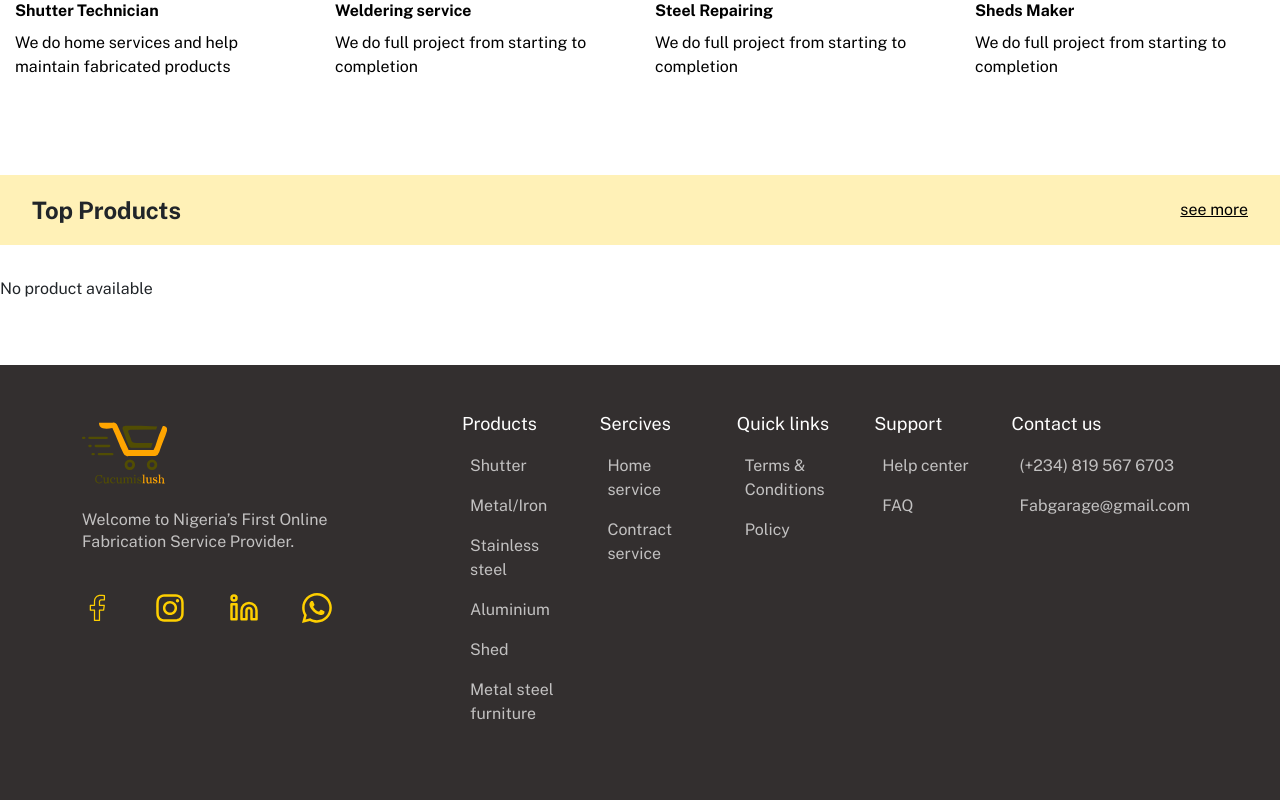
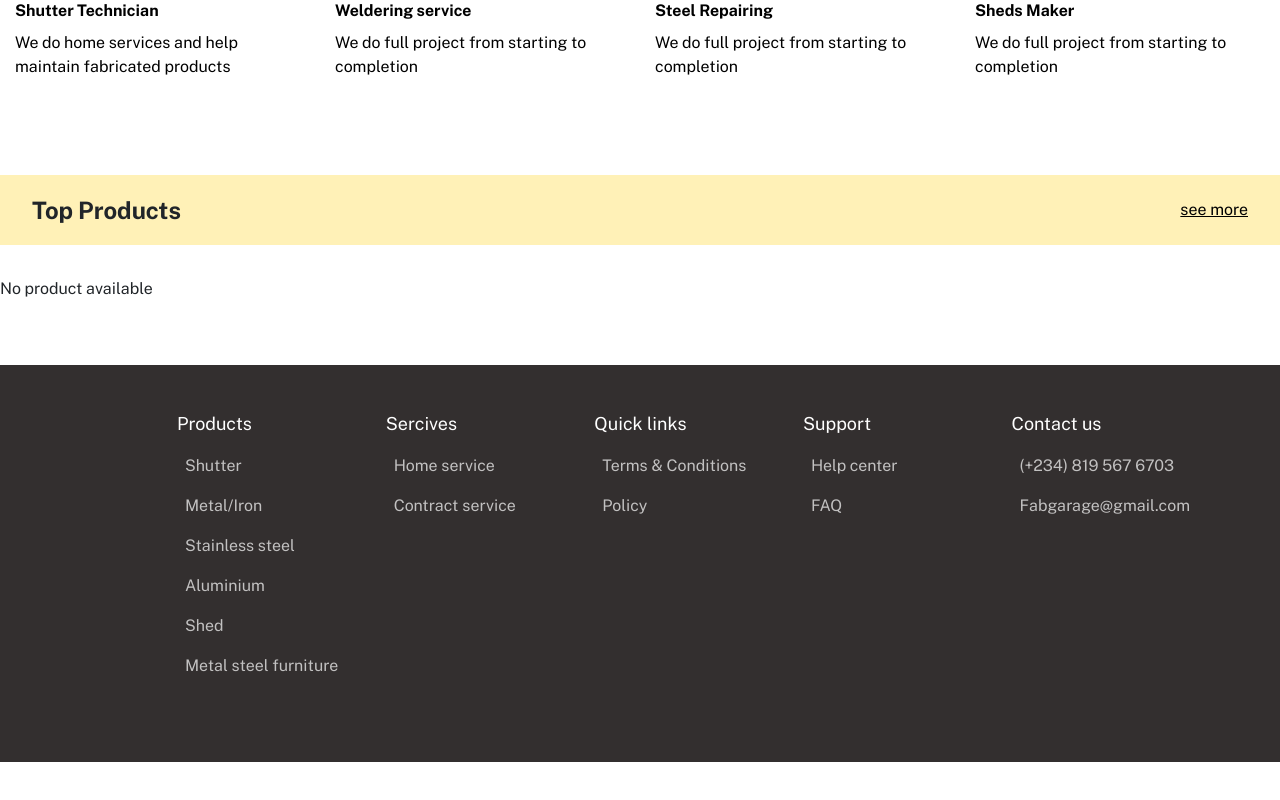
Before and after one commit to AY001A/FAB-SHOP, a React (Create React App) app: page / in a window 1280 px wide. Shown: the part 2654-3454 px from the top of the page. After the commit the page ends 3416 px from the top, so only its background shows below. Built offline with nearby package versions, Linux system fonts and the light colour scheme.

Commit message:
refactor footer ui

```diff
--- a/src/components/footer/Footer.js
+++ b/src/components/footer/Footer.js
@@ -12,15 +12,15 @@ const Footer = () => {
     <footer className="bd-footer align-middle mt-5">
       <div className="container py-5 ">
         <div className="row">
-          <div className="col-lg-3 mb-3 col-sm-12">
-            <Link to={"/"} className="flex-start">
+          {/* <div className="col-lg-3 mb-3 col-sm-12"> */}
+          {/* <Link to={"/"} className="flex-start">
               <img src={Logo} alt="fabgarage brand" className="logo" />
             </Link>
             <p className="footerDesc mt-3">
               Welcome to Nigeria’s First Online Fabrication Service Provider.
-            </p>
+            </p> */}
 
-            <div className="socialMedia">
+          {/* <div className="socialMedia">
               <Link to={"/"}>
                 <img
                   src={Facebook}
@@ -52,38 +52,47 @@ const Footer = () => {
                   className="socialMediaIcons"
                 />
               </Link>
-            </div>
-          </div>
+            </div> */}
+          {/* </div> */}
           <div className="col-lg offset-lg-1 mb-3 links col-sm-12">
             <h5 className="footerLinkHeader mb-3">Products</h5>
             <ul className="list-unstyled">
               <li className="mb-2">
-                <Link to={"/"} className="footerLinks">
+                <Link to={"/productCategory/shutter"} className="footerLinks">
                   Shutter
                 </Link>
               </li>
               <li className="mb-2">
-                <Link to={"/"} className="footerLinks">
+                <Link
+                  to={"/productCategory/metal-iron"}
+                  className="footerLinks"
+                >
                   Metal/Iron
                 </Link>
               </li>
               <li className="mb-2">
-                <Link to={"/"} className="footerLinks">
+                <Link
+                  to={"/productCategory/stainless-steel"}
+                  className="footerLinks"
+                >
                   Stainless steel
                 </Link>
               </li>
               <li className="mb-2">
-                <Link to={"/"} className="footerLinks">
+                <Link to={"/productCategory/aluminium"} className="footerLinks">
                   Aluminium
                 </Link>
               </li>
               <li className="mb-2">
-                <Link to={"/"} className="footerLinks">
+                <Link to={"/productCategory/shed"} className="footerLinks">
                   Shed
                 </Link>
               </li>
               <li className="mb-2">
-                <Link to={"/"} className="footerLinks">
+                <Link
+                  to={"/productCategory/furnitures"}
+                  className="footerLinks"
+                >
                   Metal steel furniture
                 </Link>
               </li>
@@ -93,12 +102,12 @@ const Footer = () => {
             <h5 className="footerLinkHeader mb-3">Sercives</h5>
             <ul className="list-unstyled">
               <li className="mb-2">
-                <Link to={"/"} className="footerLinks">
+                <Link to={"/services"} className="footerLinks">
                   Home service
                 </Link>
               </li>
               <li className="mb-2">
-                <Link to={"/"} className="footerLinks">
+                <Link to={"/services"} className="footerLinks">
                   Contract service
                 </Link>
               </li>
--- a/src/components/footer/footer.scss
+++ b/src/components/footer/footer.scss
@@ -1,8 +1,17 @@
-footer{
-    background: #332F2F;
+footer {
+  background: #332f2f;
+
+  ul {
+    li {
+      &:hover {
+        color: #fed626;
+        background-color: #332f2f;
+      }
+    }
+  }
 }
 
-.footerDesc{
+.footerDesc {
   width: 250px;
   height: 44px;
   left: 0px;
@@ -12,69 +21,52 @@ footer{
   line-height: 22px;
   color: rgba(255, 255, 255, 0.7);
   margin-top: 40px;
-
 }
 
-.socialMedia{
+.socialMedia {
   display: flex;
   justify-content: space-between;
   width: 250px;
   margin-top: 40px;
 }
 
-.socialMediaIcons{
+.socialMediaIcons {
   height: 30px;
 }
 
-.footerLinkHeader{
+.footerLinkHeader {
   color: #fff;
   font-size: 18px;
 }
 
-.footerLinks{
+.footerLinks {
   color: rgba(255, 255, 255, 0.7);
   font-size: 16px;
   text-decoration: none;
 }
 
-.footerLinks:hover{
-    color: black;
-}
-
-.list-unstyled{
+.list-unstyled {
   width: 100%;
 }
 
 /* Extra small devices (phones, 600px and down) */
 @media only screen and (max-width: 600px) {
-    footer{
+  footer {
     display: flex;
     flex-direction: column;
     align-items: center;
   }
 
-    .links{
+  .links {
     margin-top: 30px;
     flex-wrap: wrap;
 
-        .footerLinkHeader{
+    .footerLinkHeader {
       font-size: 16px;
     }
 
-        .footerLinks{
+    .footerLinks {
       font-size: 14px;
     }
   }
 }
-
-// /* Small devices (portrait tablets and large phones, 600px and up) */
-// @media only screen and (min-width: 600px) {...}
-
-// /* Medium devices (landscape tablets, 768px and up) */
-// @media only screen and (min-width: 768px) {...}
-
-// /* Large devices (laptops/desktops, 992px and up) */
-// @media only screen and (min-width: 992px) {...}
-
-// /* Extra large devices (large laptops and desktops, 1200px and up) */
-// @media only screen and (min-width: 1200px) {...}
```
Lines whose indentation alone changed are shown as unchanged.
